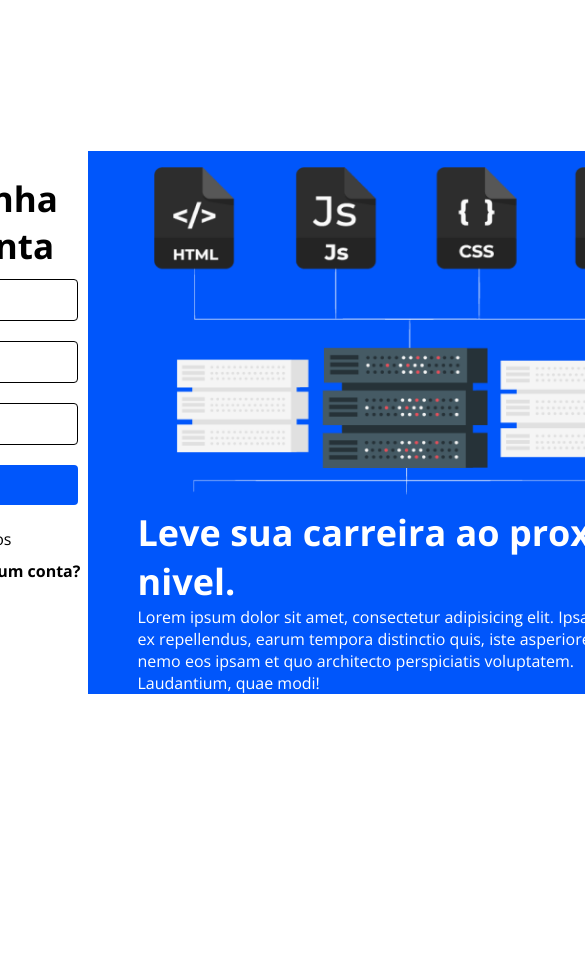
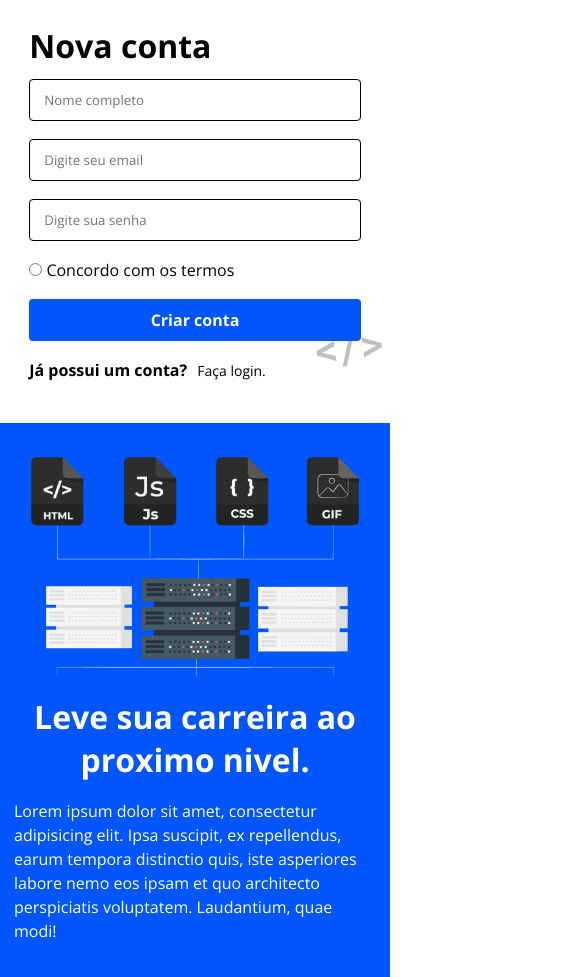
Before and after one commit to JoaoDev20/tela-login, a plain HTML site: page signup.html in a window 390 px wide. Shown: the top 977 px of the page, 585 px wide, since content can reach past the window. Before the commit the page ends 844 px from the top, so only its background shows below. Drawn offline with nearby package versions, Linux system fonts and the light colour scheme.

Commit message:
Finalzando o projeto, foi melhorado a responsividade do projeto

```diff
--- a/signup.html
+++ b/signup.html
@@ -1,5 +1,5 @@
 <!DOCTYPE html>
-<html lang="en">
+<html lang="pt-BR">
   <head>
     <meta charset="UTF-8" />
     <meta name="viewport" content="width=device-width, initial-scale=1.0" />
@@ -10,59 +10,63 @@
       href="https://fonts.googleapis.com/css2?family=Open+Sans:ital,wght@0,300..800;1,300..800&display=swap"
       rel="stylesheet"
     />
-    <title>Tela de Cadastro</title>
+    <title>Cadastro - Dev Mentor BR</title>
   </head>
   <body>
-    <div id="wrapper">
-      <div class="container">
 
-          <div class="column left">
-            <div class="login-box">
-            <h1>Minha Conta</h1>
-            <form>
+    <main class="container">
+
+          <section class="left">
+            <h1>Nova conta</h1>
+            <form class="form">
             <input
+              class="input"
               type="text"
               name="name"
               id="name"
               placeholder="Nome completo"
             />
             <input
-              type="text"
+              class="input"
+              type="email"
               name="email"
               id="email"
               placeholder="Digite seu email"
             />
             <input
+            class="input"
               type="password"
               name="password"
               id="password"
               placeholder="Digite sua senha"
             />
-            <input type="submit" value="Criar conta" />
 
-            <input type="checkbox" id="termos" name="termos" value="Concordo com os termos" class="checkbox"/>
-            <label for="termos" class="checkbox-label">Concordo com os termos</label>
+            <div class="area">
+              <input type="radio" id="termos" name="termos" class="termos"/>
+              <span>Concordo com os termos</span>
+            </div>
+
+           <button class="button" type="submit">Criar conta</button>
             </form>
-          </div>
-            <div class="infobox">
-              <p>Já possuo um conta? <a href="index.html">Faça login.</a></p>
+              <div class="area">
+              <p class="link">Já possui um conta? <a href="index.html">Faça login.</a></p>
             </div>
-          </div>
+          </section>
 
-          <div class="column right">
-            <img src="assets/info.png" alt="img-info" class="logo-img" />
-            <div class="info-text">
-              <h1>Leve sua carreira ao proximo nivel.</h1>
-              <p>
+
+          <section class="right">
+           <img src="assets/info.png" alt="img-info" class="info-img" />
+
+              <h2 class="subtitle">Leve sua carreira ao proximo nivel.</h2>
+              <p class="description">
                 Lorem ipsum dolor sit amet, consectetur adipisicing elit. Ipsa
                 suscipit, ex repellendus, earum tempora distinctio quis, iste
                 asperiores labore nemo eos ipsam et quo architecto perspiciatis
                 voluptatem. Laudantium, quae modi!
               </p>
-            </div>
-          </div>
-        </div>
-      </div>
+          </section>
+        </main>
+
     </div>
   </body>
 </html>
--- a/style.css
+++ b/style.css
@@ -12,188 +12,216 @@ a {
 }
 
 body {
-  font-family: "Open Sans", sans-serif; /* Garante que a fonte seja aplicada globalmente */
-  margin: 0; /* Remove a margem padrão do body */
-  display: flex;
-  justify-content: center; /* Centraliza o wrapper horizontalmente */
-  align-items: center; /* Centraliza o wrapper verticalmente */
-  min-height: 100%; /* Faz o body ocupar pelo menos a altura total da viewport */
-  background-color: #ffff; /* Um fundo claro para a página */
-}
-
-#wrapper {
-  height: 100vh;
+  background-color: #ffff;
+  width: 100%;
 }
 
 .container {
   display: flex;
+  flex-direction: row;
   align-items: center;
-  width: 100%;
-  min-height: 100%;
-  margin: 0;
-  padding: 0;
-  border-top: 0;
-  border-bottom: 0;
-}
-
-.column {
-  flex-grow: 1;
-  width: 100%;
-  height: 100%;
-  margin: 0;
-  padding: 0;
+  justify-content: center;
+  margin: 0 auto;
 }
 
 .left {
-  background-size: 450px;
-  background-repeat: no-repeat;
-  background-position: center;
-  height: 1200px;
-  margin-bottom: 50px;
-  height: 100%;
-  margin-bottom: 50px;
-  margin-left: 20px;
-}
-
-.right {
-  background-color: #0056fb;
-  padding-left: 50px;
-  width: 100%;
-  height: 100%;
-  margin: 0;
-}
-
-.login-box {
-  background-color: #ffff;
+  flex: 1;
   display: flex;
   flex-direction: column;
   align-items: center;
   justify-content: center;
-  text-align: center;
+  padding: 0 24px;
 }
 
-.login-box h1 {
-  font-size: 35px;
+.left h1 {
+  width: 100%;
+  max-width: 560px;
+  margin-bottom: 18px;
+  font-size: 32px;
+}
+
+.form {
+  position: relative;
+  display: flex;
+  flex-direction: column;
+  width: 100%;
+  max-width: 560px;
+  z-index: 9;
+}
+
+.input {
+  border: 1px solid #000;
+  border-radius: 4px;
+  margin-bottom: 18px;
+  max-width: 100%;
+  padding: 0 14px;
+}
+
+.form input[type="email"],
+.form input[type="password"],
+.form input[type="text"] {
+  height: 42px;
+}
+
+.button {
+  height: 42px;
+  border: 0;
+  background-color: #0056fb;
+  border-radius: 4px;
+  color: #fff;
+  font-size: 16px;
   font-weight: bold;
   width: 100%;
-  height: 100%;
-  color: #000;
-  display: flex;
-  justify-content: flex-start;
-  padding-left: 170px;
+  max-width: 560px;
+  cursor: pointer;
+  margin-bottom: 18px;
+  transition: 0.5s linear;
+  z-index: 2;
 }
 
-.logo-img {
-  width: 525px;
-  height: 352px;
-  padding: 16px 8px 8px 16px;
+.button:hover {
+  background-color: #008afb;
 }
 
-.info-text {
-  color: #fff;
-  font-size: 18px;
-  font-weight: bold;
+.area {
+  width: 100%;
+  max-width: 560px;
+  margin-bottom: 18px;
 }
 
-.info-text p {
-  font-size: 16px;
-  font-weight: normal;
+.link {
+  align-items: flex-start;
+  font-weight: bold;
+  color: #000;
 }
 
-form {
+.link a {
+  color: #000;
+  font-size: 14px;
+  font-weight: normal;
+  margin-left: 6px;
+}
+
+.right {
+  flex: 1;
+  background-color: #0056fb;
+  height: 100vh;
   display: flex;
   flex-direction: column;
   align-items: center;
   justify-content: center;
+  padding: 24px;
 }
 
-input[type="text"],
-input[type="password"] {
-  background-color: #fff;
-  border: 1px solid #000;
-  height: 40px;
-  border-radius: 4px;
-  margin-top: 10px;
-  margin: 10px;
-  padding: 20px;
-  font-size: 13px;
-  width: 320px;
-  color: #000;
+.info-img {
+  width: 100%;
+  max-width: 400px;
+  height: auto;
+  margin-bottom: 18px;
 }
 
-input[type="text"]::placeholder,
-input[type="password"]::placeholder {
-  color: #000;
+.subtitle {
+  width: 100%;
+  max-width: 400px;
+  color: #fff;
+  font-size: 38px;
+  font-weight: bold;
+  margin-bottom: 18px;
 }
 
-input[type="password"]:focus,
-input[type="text"]:focus {
-  outline: 0;
-  border: 1px solid #a1a1a1;
+.description {
+  max-width: 400px;
+  font-size: 16px;
+  line-height: 150%;
+  color: #fff;
 }
 
-input[type="submit"] {
-  width: 320px;
-  margin-top: 10px;
-  height: 40px;
-  border: 0;
-  background-color: #0056fb;
-  border-radius: 4px;
-  color: #fff;
-  font-size: 14px;
-  font-weight: bold;
-  cursor: pointer;
-  margin-bottom: 10px;
-  transition: 0.5s;
+.form::before {
+  content: "";
+  position: absolute;
+  background-image: url("assets/code.svg");
+  background-size: 90px;
+  background-repeat: no-repeat;
+  z-index: 1;
+  width: 90px;
+  height: 90px;
+  opacity: 0.3;
+  bottom: -50px;
+  right: -35px;
 }
 
-input[type="submit"]:hover {
-  background-color: #0046d1;
+@media (max-width: 700px) {
+  .container {
+    flex-direction: column;
+    min-height: 100vh;
+  }
+  .left {
+    width: 85%;
+    padding: 24px 0;
+  }
+
+  .left h1 {
+    margin-bottom: 12px;
+  }
+
+  .right {
+    width: 100%;
+    height: 100%;
+    padding: 34px 0;
+  }
+
+  .form::before {
+    background-size: 80px;
+    width: 82px;
+    height: 82px;
+    bottom: -46px;
+    right: -30px;
+  }
+
+  .logo-img {
+    width: 100%;
+    max-width: 560px;
+  }
+
+  input[type="text"],
+  input[type="password"],
+  input[type="email"] {
+    width: 100%;
+    max-width: 560px;
+    height: 42px;
+    padding: 0 14px;
+    margin: 0 auto 18px auto;
+  }
+
+  .button {
+    width: 100%;
+    max-width: 560px;
+  }
 }
 
-.input[type="checkbox"] {
-  width: 20px;
-  height: 20px;
-  margin-right: 10px;
+@media (max-width: 500px) {
+  .info-img {
+    width: 84%;
+  }
 
-  display: inline-block;
-  vertical-align: middle;
-  justify-content: center;
-  align-items: center;
+  .subtitle {
+    margin-bottom: 18px;
+    font-size: 32px;
+    max-width: 400px;
+    padding: 0 14px;
+    text-align: center;
+  }
+
+  .description {
+    max-width: 400px;
+    padding: 0 14px;
+  }
+
+  .form::before {
+    background-size: 70px;
+    width: 72px;
+    height: 72px;
+    bottom: -40px;
+    right: -25px;
+  }
 }
-
-.infobox {
-  background-color: #fff;
-  height: 60px;
-  margin: 10px auto 0;
-  padding-left: 170px;
-}
-
-.infobox p {
-  font-weight: bold;
-  user-select: none;
-}
-
-.infobox a {
-  user-select: none;
-  font-weight: normal;
-}
-
-.checkbox {
-  display: flex;
-  align-items: center;
-  gap: 8px;
-}
-
-.checkbox .checkbox-label {
-  font-size: 0.9rem;
-  color: #555;
-  cursor: pointer;
-}
-
-.checkbox input[type="checkbox"] {
-  accent-color: #6c63ff;
-  width: 16px;
-  height: 16px;
-  cursor: pointer;
-}
```
Also changed, not shown: index.html (+28 -28 lines).
